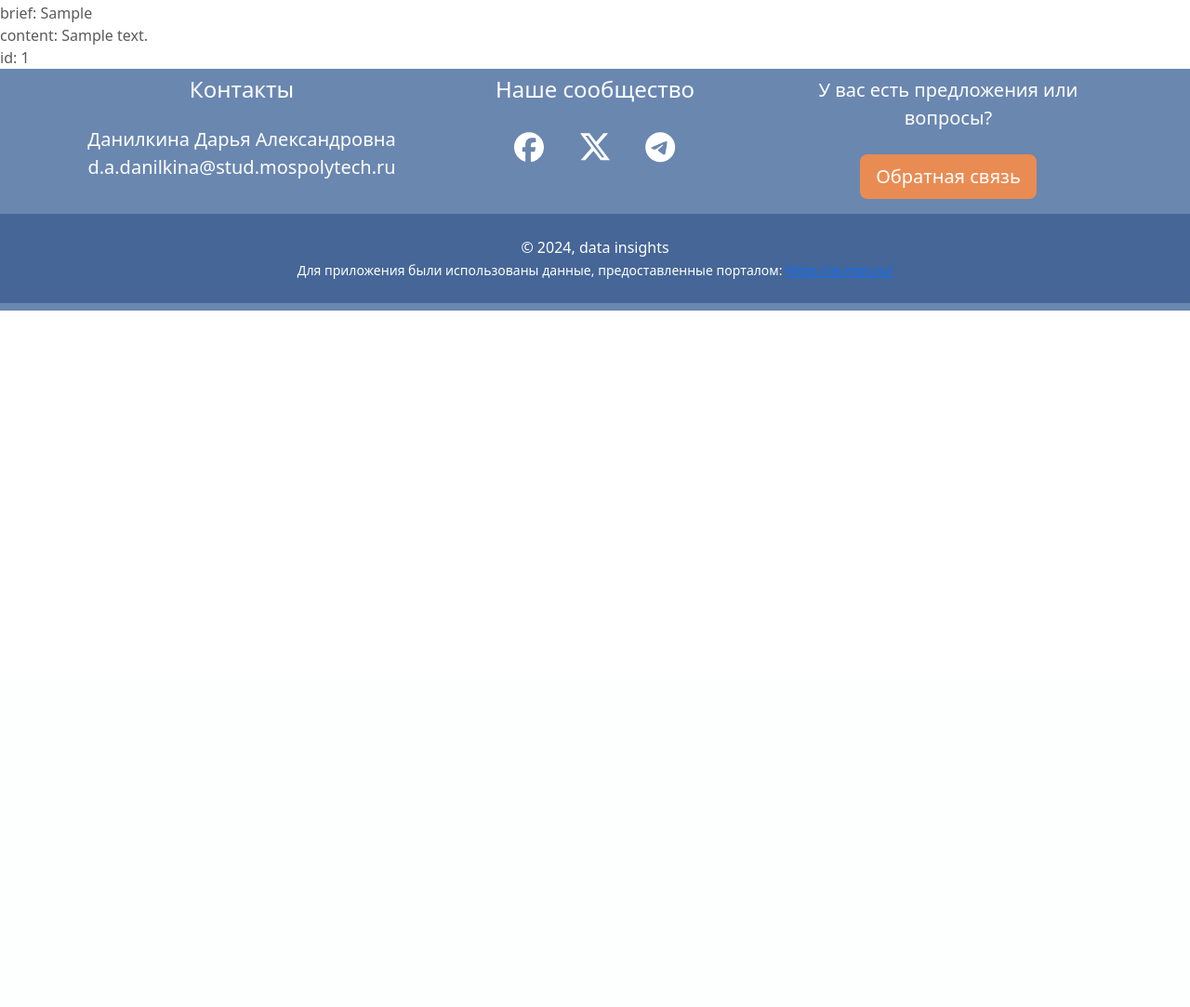
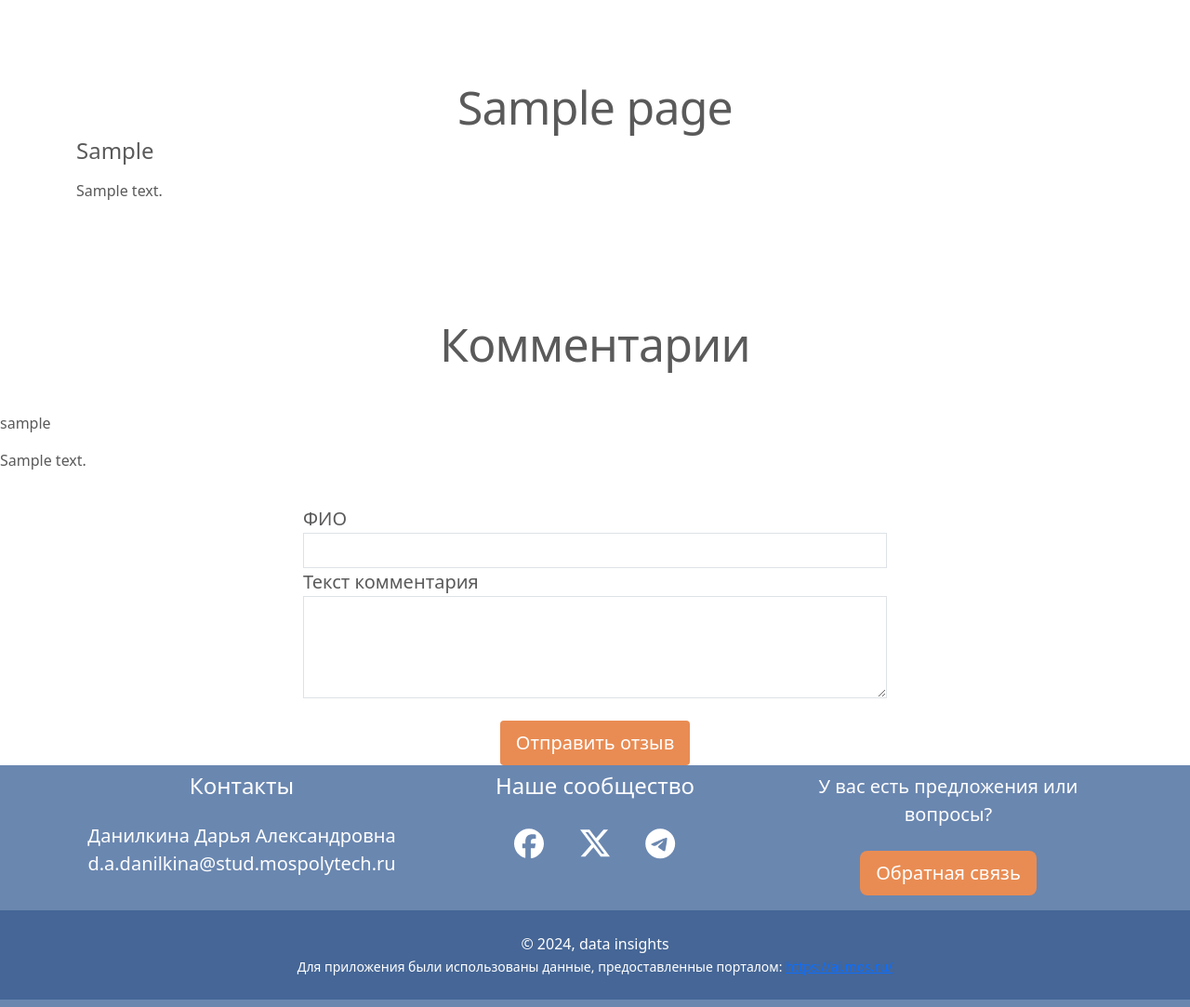
Before and after one commit to daarra/-ourse-project, a PHP site: page /page.php?id=1 in a window 1280 px wide. Shown: the part 70-1153 px from the top of the page at 93% size. Before the commit the page ends 404 px from the top, so only its background shows below. Run offline with PHP 8.4, Linux system fonts and the light colour scheme; the visitor is signed in with stand-in values (Sample User, id 1); tables that the repository leaves empty or names only in its code hold one stand-in row (values such as "Sample post").

Commit message:
Создана возможность комментировать записи.

```diff
--- a/data.php
+++ b/data.php
@@ -16,11 +16,11 @@ require("./queries/session.php");
 <main>
 <?php
     // Проверяем, авторизован ли пользователь
-    if(isset($_SESSION["user"]) && $_SESSION["user"]["role_id"] > 1) {
+    if(isset($_SESSION["user"]) && $_SESSION["user"]["role_id"] > 2) {
     ?>
     <div class="container">
         <div class="featurette text-center">
-            <h2 class="featurette-heading">Авторизировано</h2>
+            <h2 class="featurette-heading">Датасет "Визиты пользователь на портал mos.ru"</h2>
             <p class="lead">Вы можете просматривать содержимое страницы для авторизированных пользователей.</p>
             <?php require("./queries/view.php"); ?>
         </div> <div style="margin-bottom: 20px;"></div>
--- a/index.php
+++ b/index.php
@@ -61,7 +61,8 @@
   <p class="lead">Во вкладке <strong>«Инструменты»</strong> расположены статьи, которые позволят ознакомить Вас с концепциями, определениями,
   <br/> математическим аппаратом, который представляет интерес создателя сайта при работе с данными. Дополнением к изложенному материалу
   <br/>является вкладка <strong>«Датасеты»</strong>. Она визуализирует непосредственное применение методов к конкретным задачам.
-  <br/> Хотим обратить Ваше внимание, что данный раздел доступен только <strong>авторизированным</strong> пользователям.</p>
+  <br/> Хотим обратить Ваше внимание, что данный раздел доступен только <strong>авторизированным</strong> пользователям с ролью <strong>"Аналитик"</strong>.
+  <br/>Если Вы хотите получить доступ к датасету, пожалуйста, обратитесь по почте, упомянутой в контактах внизу страницы.</p>
 </div>
 
 
--- a/page.php
+++ b/page.php
@@ -1,32 +1,64 @@
 <?php require("./elements/header.php"); ?>
 <main>
 <?php
-require("./queries/connectdb.php");
+require("./queries/info.php");
+    // Проверяем, авторизован ли пользователь
 
-if (!isset($_GET['id'])) {
-  echo "Укажите id статьи.";
-  exit;
-}
-
-$id = mysqli_real_escape_string($connect, $_GET['id']);
-
-$result = mysqli_query($connect, "SELECT * FROM pages WHERE id='$id'");
-
-if (mysqli_num_rows($result) > 0) {
-  $row = mysqli_fetch_assoc($result);
-
-  foreach ($row as $key => $value) {
-    echo $key . ": " . $value . "<br>";
-  }
-} else {
-  echo "Статьи с указанным id не найдено.";
-}
-
-mysqli_close($connect);
-?>
+    ?>
+  <div class="container">
+    <div class="text-center text-justify">
+      <h2 class="featurette-heading"><?php echo $row['title']; ?></h2>
+    </div>
+    <div class="row">
+      <div class="col-lg-12">
+        <div class="mb-3">
+          <h4><?php echo $row['brief']; ?></h4>
+        </div>
+        <div class="mb-3">
+          <p><?php echo $row['content']; ?></p>
+        </div>
+      </div>
+    </div>
+  </div>
 
 
+  <div class="text-center mb-5">
+    <h1 class="featurette-heading">Комментарии</h1>
+  </div>
+  <?php include './queries/old_comments.php'; ?>
 
+
+  <?php if(isset($_SESSION["user"])) { ?>
+  <div class="row justify-content-center">
+  <div class="col-lg-6" style="margin-top: 20px;">
+    <form method="POST" action="./queries/comments.php">
+    <input type="hidden" name="page_id" value="<?php echo $_GET['id']; ?>">
+      <div class="form-group">
+        <label for="name" class="lead">ФИО</label>
+        <input type="text" class="form-control" id="name" name="name" style="border-radius: 0;" required>
+      </div>
+
+      <div class="form-group">
+        <label for="text" class="lead">Текст комментария</label>
+        <textarea class="form-control" id="text" name="text" rows="4" style="border-radius: 0;" required></textarea>
+      </div>
+
+      <div class="text-center mt-4">
+        <button type="submit" class="btn btn-custom btn-lg rounded-1">Отправить отзыв</button>
+      </div>
+    </form>
+  </div>
+</div>
+
+
+<?php } else {
+        echo '<div class="container">';
+        echo '<div class="featurette text-center">';
+        echo '<h2 class="featurette-heading">Авторизируйтесь, чтобы оставлять отзывы</h2>';
+        echo '</div>';
+        echo '</div>';
+    }
+?>
 </main>
 <?php require("./elements/footer.php"); ?>
 </body>
--- /dev/null
+++ b/queries/info.php
@@ -0,0 +1,20 @@
+<?php
+require("./queries/connectdb.php");
+
+if (!isset($_GET['id'])) {
+  echo "Укажите id статьи.";
+  exit;
+}
+
+$id = mysqli_real_escape_string($connect, $_GET['id']);
+
+$result = mysqli_query($connect, "SELECT * FROM pages WHERE id='$id'");
+$row = mysqli_fetch_assoc($result);
+
+if (!$row) {
+  echo "Статьи с указанным id не найдено.";
+  mysqli_close($connect);
+  exit;
+}
+
+mysqli_close($connect);
--- /dev/null
+++ b/queries/old_comments.php
@@ -0,0 +1,23 @@
+<?php
+require("connectdb.php");
+
+// Получение комментариев для определенной страницы по ее ID
+$pageId = $_GET['id'];
+
+$query = "SELECT * FROM comments WHERE page_id = ? ORDER BY id DESC";
+$stmt = $connect->prepare($query);
+$stmt->bind_param('i', $pageId);
+$stmt->execute();
+$result = $stmt->get_result();
+
+// Отображение комментариев на странице
+while ($row = $result->fetch_assoc()) {
+    echo "<div class='comment'>";
+    echo "<p class='comment-name'>" . $row['username'] . "</p>";
+    echo "<p class='comment-text'>" . $row['text'] . "</p>";
+    echo "</div>";
+}
+
+$stmt->close();
+$connect->close();
+?>
```
Also changed, not shown: queries/comments.php (added, +33 -0 lines), queries/view.php (+20 -2 lines).
